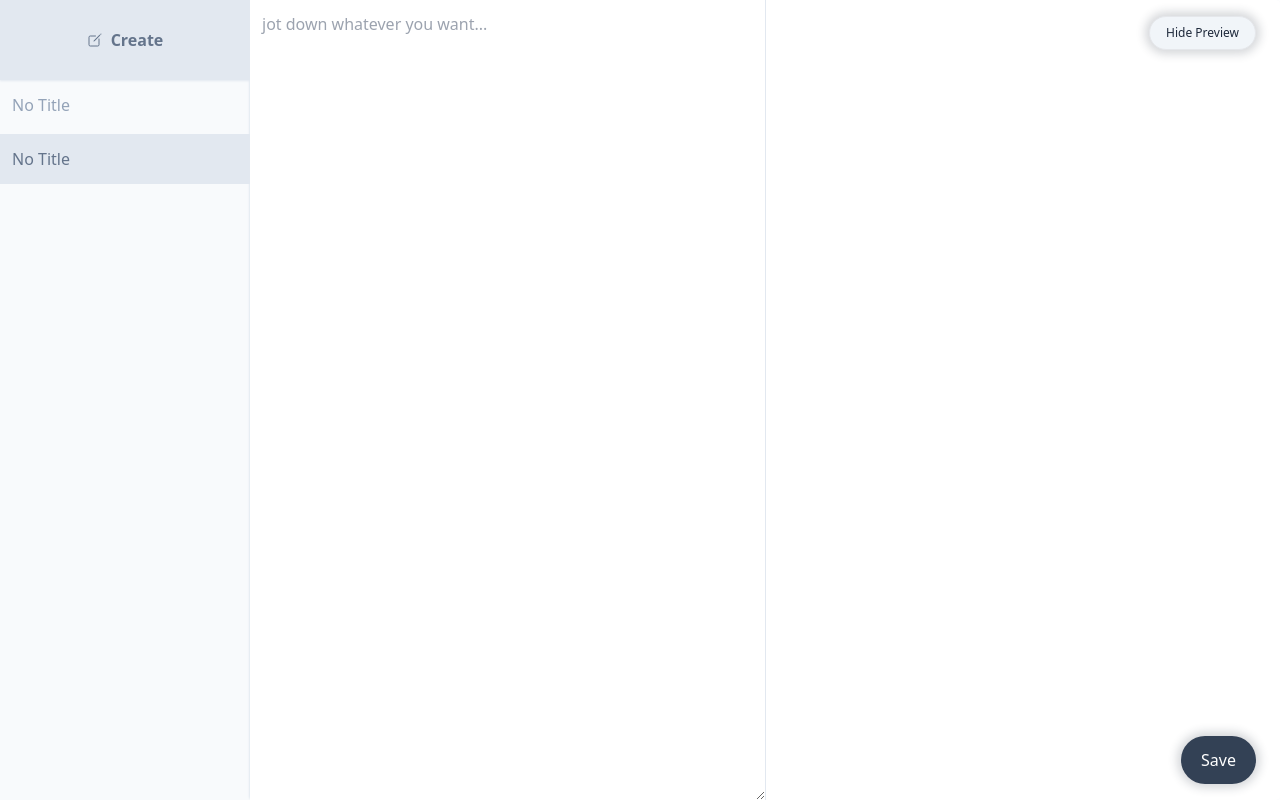
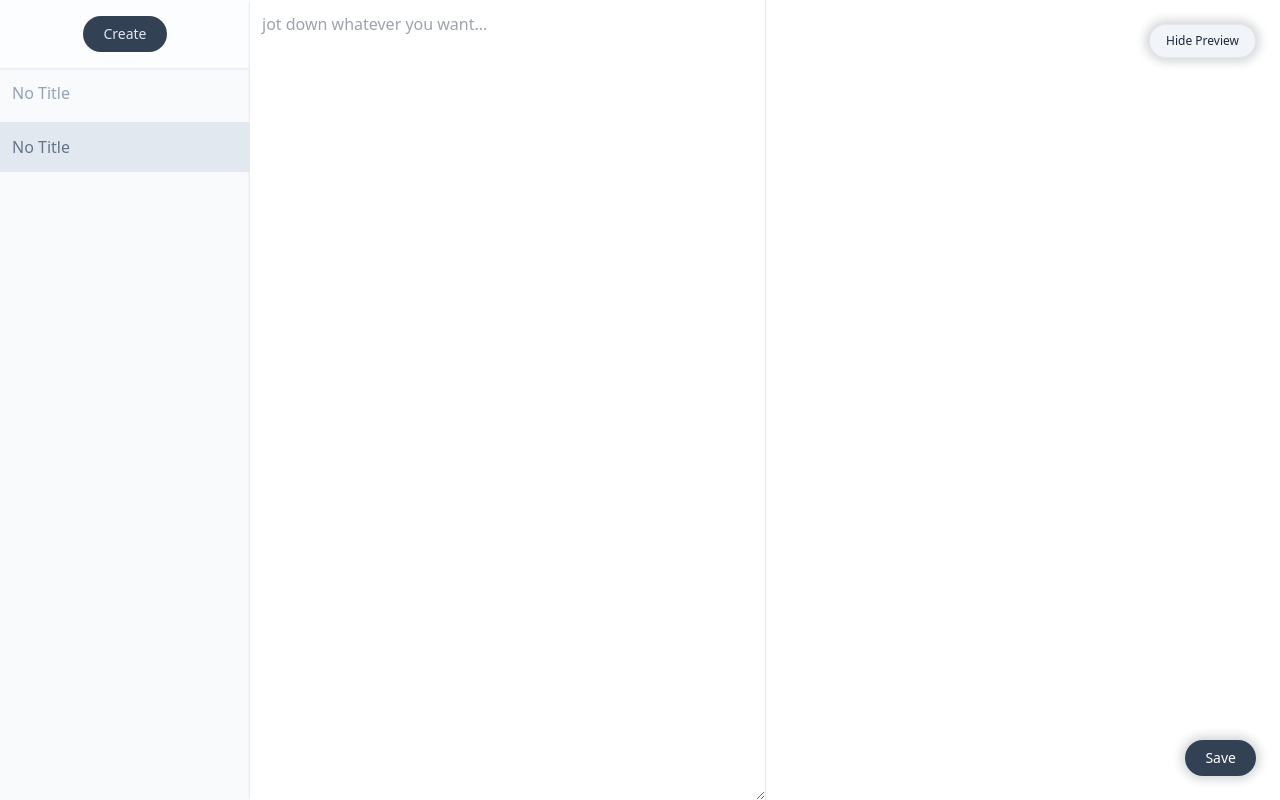
Before and after one commit to taishikato/air-note, a React (Vite) app in the folder extension/: page / in a window 1280 px wide. Built offline with nearby package versions, Linux system fonts and the light colour scheme.

Commit message:
improve some CSS

```diff
--- a/extension/src/App.tsx
+++ b/extension/src/App.tsx
@@ -136,7 +136,7 @@ function App() {
           </div>
         </main>
       </div>
-      <div className="absolute flex justify-end mt-6 bottom-4 right-6">
+      <div className="absolute flex justify-end mt-6 bottom-6 right-6">
         <SaveButton
           handler={(e: React.MouseEvent<HTMLButtonElement, MouseEvent>) =>
             handleSave(e)
--- a/extension/src/components/SaveButton.tsx
+++ b/extension/src/components/SaveButton.tsx
@@ -5,7 +5,7 @@ const SaveButton = ({
 }) => {
   return (
     <button
-      className="px-5 py-3 z-50 text-white rounded-full bg-slate-700 hover:bg-slate-900 shadow-button"
+      className="text-sm px-5 py-2 font-medium z-50 text-white rounded-full bg-slate-700 hover:bg-slate-900 shadow-button bg-transition"
       onClick={handler}
     >
       Save
--- a/extension/src/components/Sidebar.tsx
+++ b/extension/src/components/Sidebar.tsx
@@ -1,6 +1,6 @@
 import type { Dispatch, SetStateAction } from "react";
 import { memo } from "react";
-import { IoCreateOutline, IoTrashOutline } from "react-icons/io5";
+import { IoTrashOutline } from "react-icons/io5";
 import { v4 as uuidv4 } from "uuid";
 import { getNoteList } from "../_utils/getNoteList";
 
@@ -67,13 +67,14 @@ const Sidebar = ({
 
   return (
     <aside className="w-[250px] overflow-auto relative bg-slate-50 text-slate-400 font-medium">
-      <button
-        onClick={(e) => handleCreate(e)}
-        className="font-semibold text-slate-500 flex items-center justify-center gap-x-2 w-full h-[80px] p-3 bg-white/60 backdrop-blur-sm hover:bg-slate-200 sticky top-0 left-0 shadow-border-b"
-      >
-        <IoCreateOutline />
-        Create
-      </button>
+      <div className="w-full bg-white/60 backdrop-blur-sm sticky top-0 left-0 shadow-border-b flex items-center justify-center py-4">
+        <button
+          onClick={(e) => handleCreate(e)}
+          className="text-sm px-5 py-2 font-medium text-slate-200 flex items-center justify-center gap-x-2 bg-slate-700 hover:bg-slate-900 rounded-full bg-transition"
+        >
+          Create
+        </button>
+      </div>
       {noteList.length > 0 ? (
         <ul>
           {noteList.map((note) => {
--- a/extension/src/components/TogglePreviewButton.tsx
+++ b/extension/src/components/TogglePreviewButton.tsx
@@ -10,7 +10,7 @@ const TogglePreviewButton = ({
 }) => {
   return (
     <button
-      className="absolute px-4 py-2 z-50 text-xs font-medium border rounded-full bg-slate-100 text-slate-800 hover:bg-slate-200 top-4 right-6 shadow-button"
+      className="absolute px-4 py-2 z-50 text-xs font-medium border rounded-full bg-slate-100 text-slate-800 hover:bg-slate-200 top-6 right-6 shadow-button bg-transition"
       onClick={(e) => {
         e.preventDefault();
 
--- a/extension/src/style.scss
+++ b/extension/src/style.scss
@@ -1,6 +1,9 @@
 .shadow-button {
 	box-shadow: 0px 0px 10px 4px rgba(30,41,59,0.19);
-	transition: all 300ms;
+}
+
+.bg-transition {
+	transition: background-color 300ms;
 }
 
 .note-list-item:hover {
```
